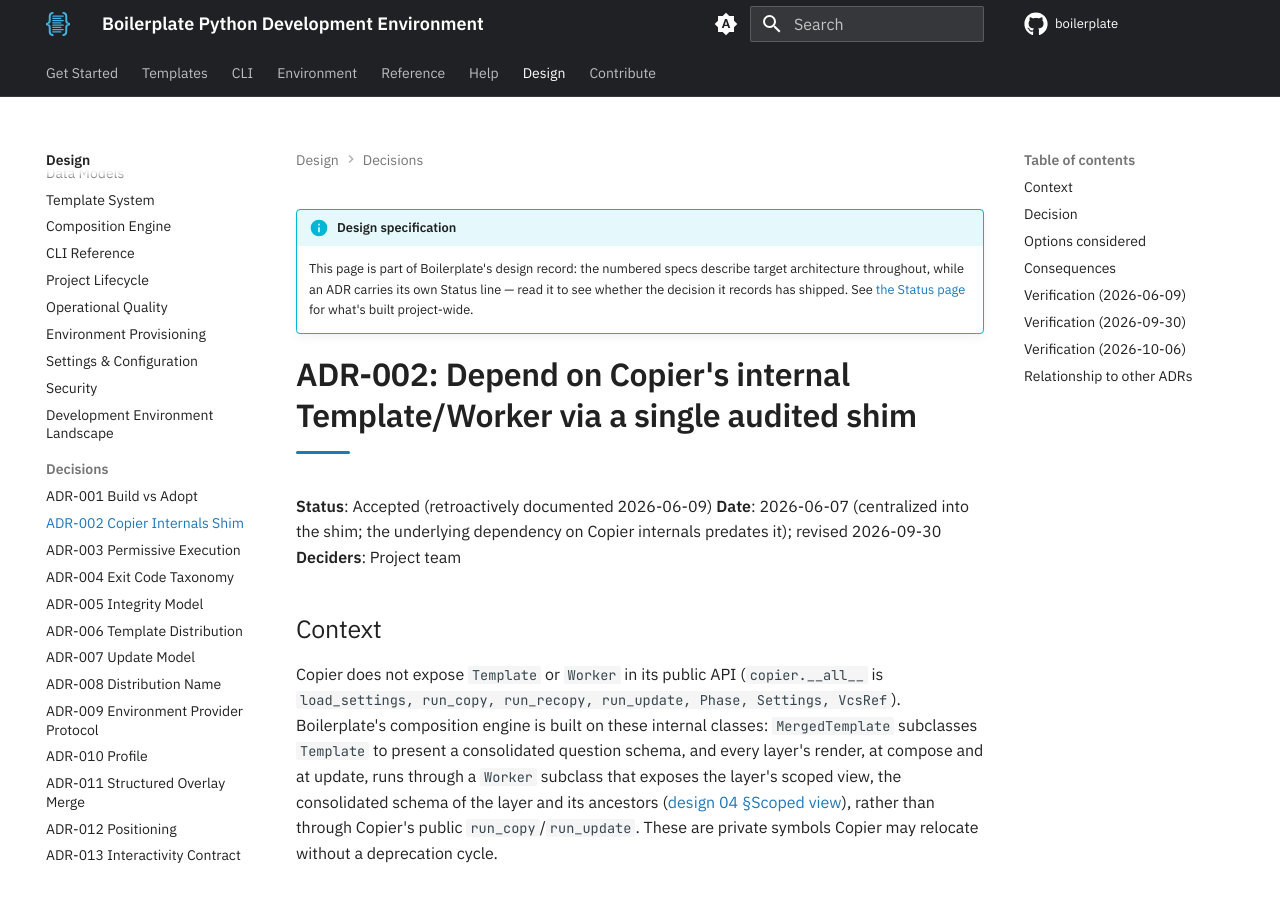
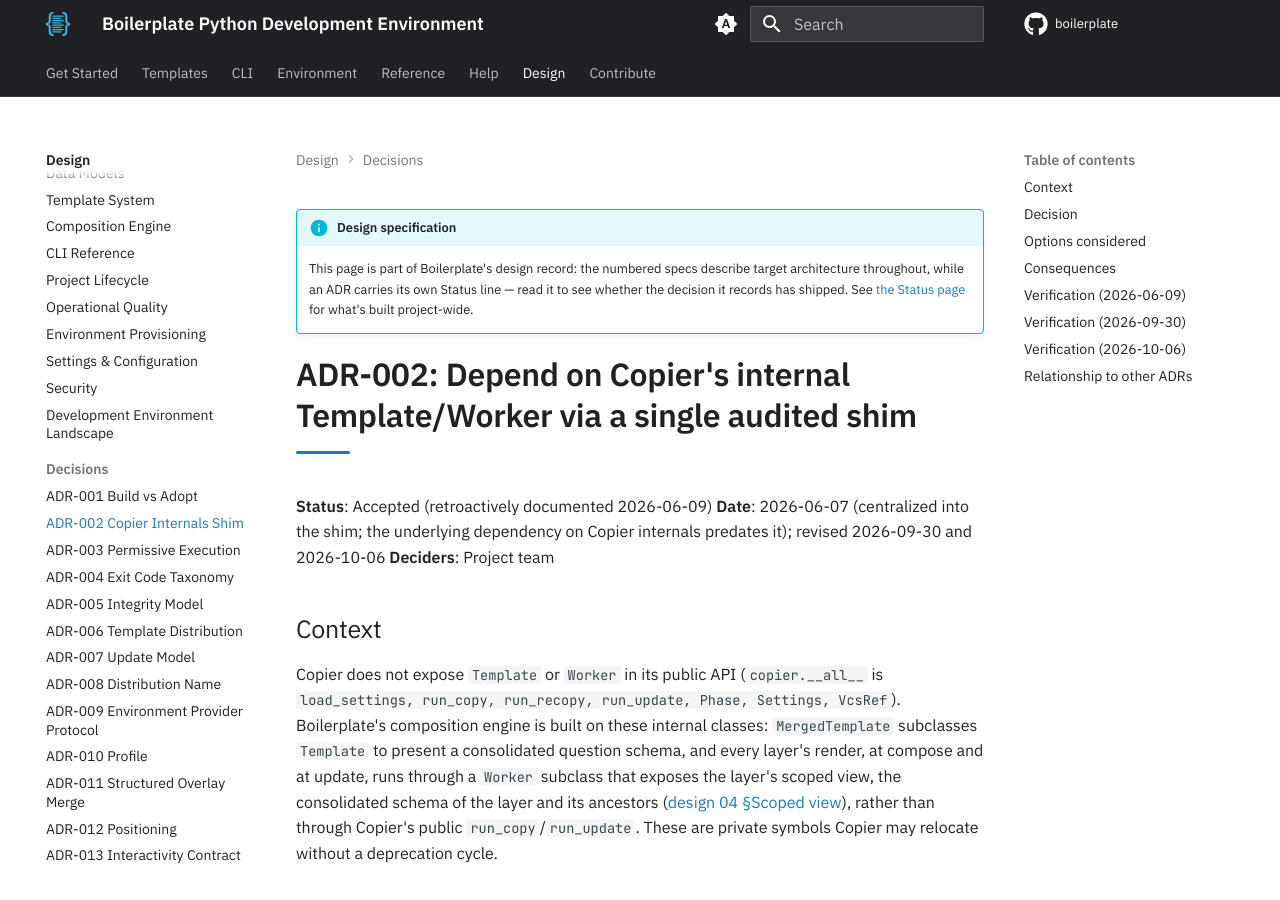
Before and after one commit to TheRealBillSiegler/boilerplate, an MkDocs documentation site: the page built from docs/design/adr-002-copier-internals-shim.md, in a window 1280 px wide and 900 px high. Built offline with MkDocs 1.6.1 and Material for MkDocs 9.7.7, drawn with Linux system fonts in a browser that asks for light colours; comment, search, counter and statistics services are not loaded; the version menu is left out.

Commit message:
docs(design): date the scoped-view revision of ADR-002, 014 and 015
Co-Authored-By: Claude Opus 5.5 <noreply@anthropic.com>

```diff
--- a/docs/design/adr-002-copier-internals-shim.md
+++ b/docs/design/adr-002-copier-internals-shim.md
@@ -1,6 +1,6 @@
 # ADR-002: Depend on Copier's internal Template/Worker via a single audited shim
 
-**Status**: Accepted (retroactively documented 2026-06-09) **Date**: 2026-06-07 (centralized into the shim; the underlying dependency on Copier internals predates it); revised 2026-09-30 **Deciders**: Project team
+**Status**: Accepted (retroactively documented 2026-06-09) **Date**: 2026-06-07 (centralized into the shim; the underlying dependency on Copier internals predates it); revised 2026-09-30 and 2026-10-06 **Deciders**: Project team
 
 ## Context
 
```
Also changed, not shown: docs/design/adr-014-deferred-task-execution.md (+1 -1 lines), docs/design/adr-015-idiomatic-artifacts.md (+1 -1 lines).
